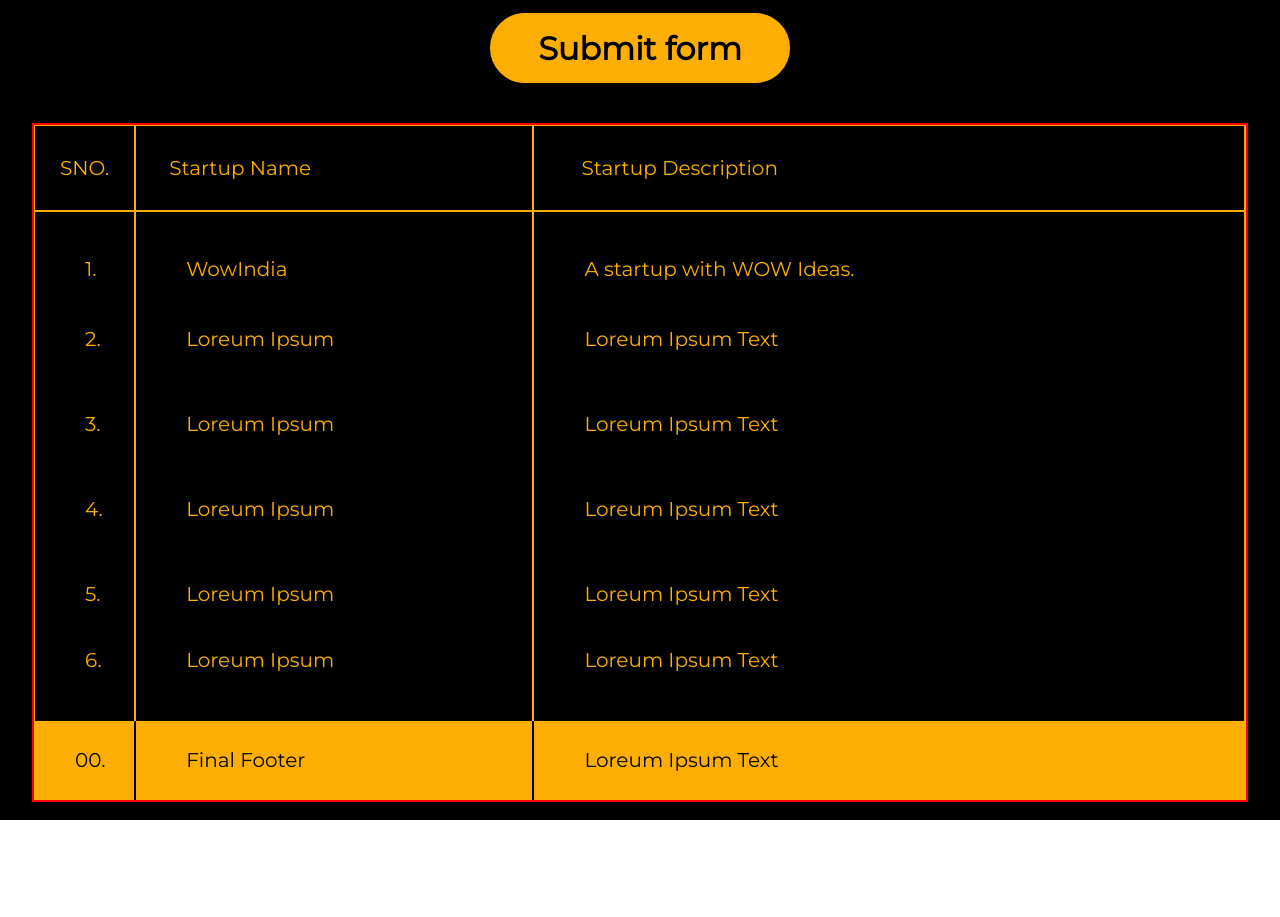
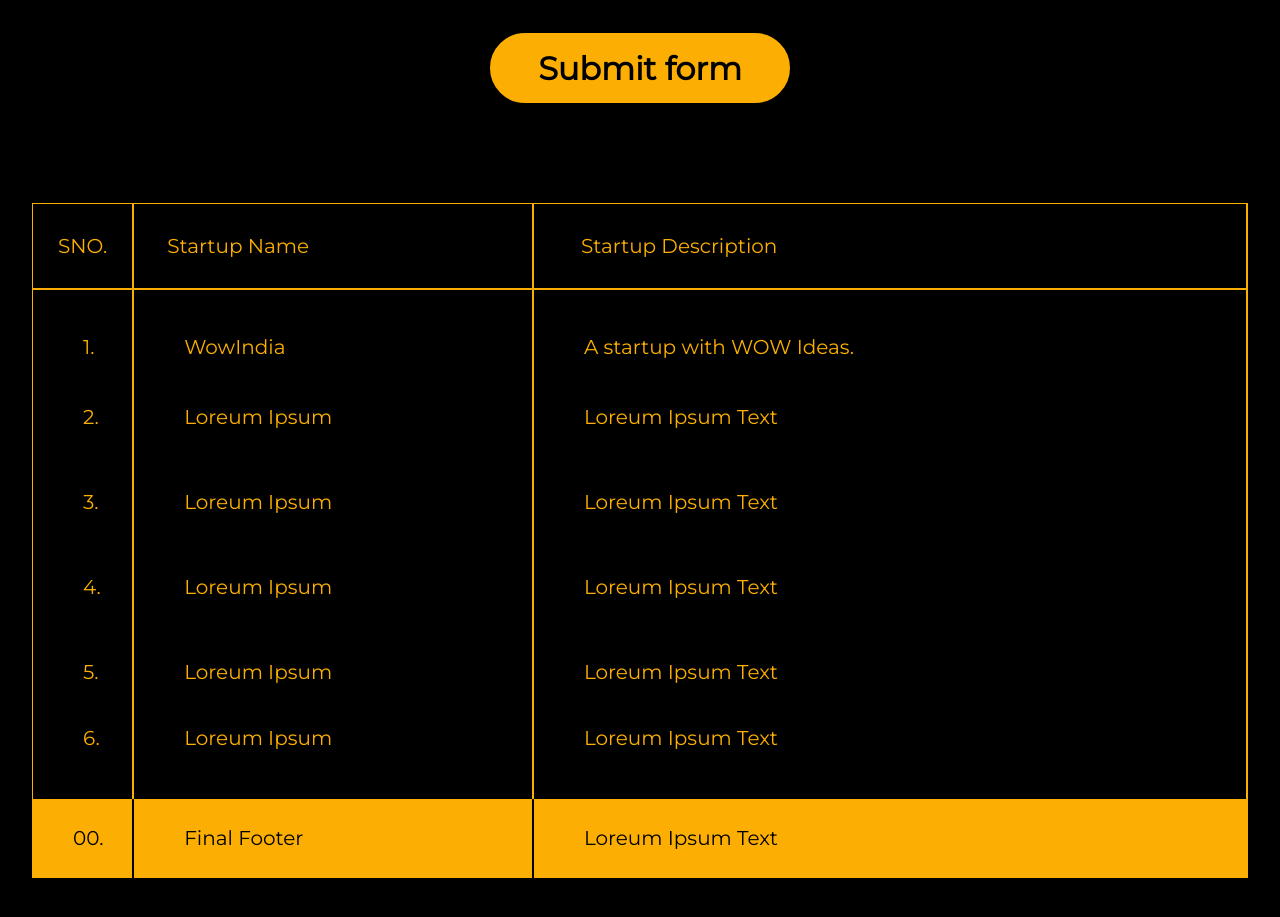
Before and after one commit to yaddolly/Website, a plain HTML site: page index.html in a window 1280 px wide. Shown: the part 1040-1957 px from the top of the page. Before the commit the page ends 1860 px from the top, so only its background shows below. Drawn offline with Linux system fonts and the light colour scheme.

Commit message:
final submit

```diff
--- a/style.css
+++ b/style.css
@@ -10,7 +10,7 @@
            /* navbar */
 #navbar{
     width:100%;
-    height:60px;
+    height:80px;
     background-color:#FCAF02;
     display: flex;
     align-items: center;
@@ -57,7 +57,7 @@ text-decoration: none;
 /* main-container */
 .MainContainer{
     width: 100%;
-    height: 1800px;
+    height: 1900px;
     background-color: black;
     /* border: 2px solid blue; */
 }
@@ -171,8 +171,8 @@ font-size: 20px;
 #table{
     width: 95vw;
     margin: auto;
-    margin-top: 40px;
-    border: 2px solid red;
+    margin-top: 100px;
+    /* border: 2px solid red; */
 }
 
 #table>table{
```
